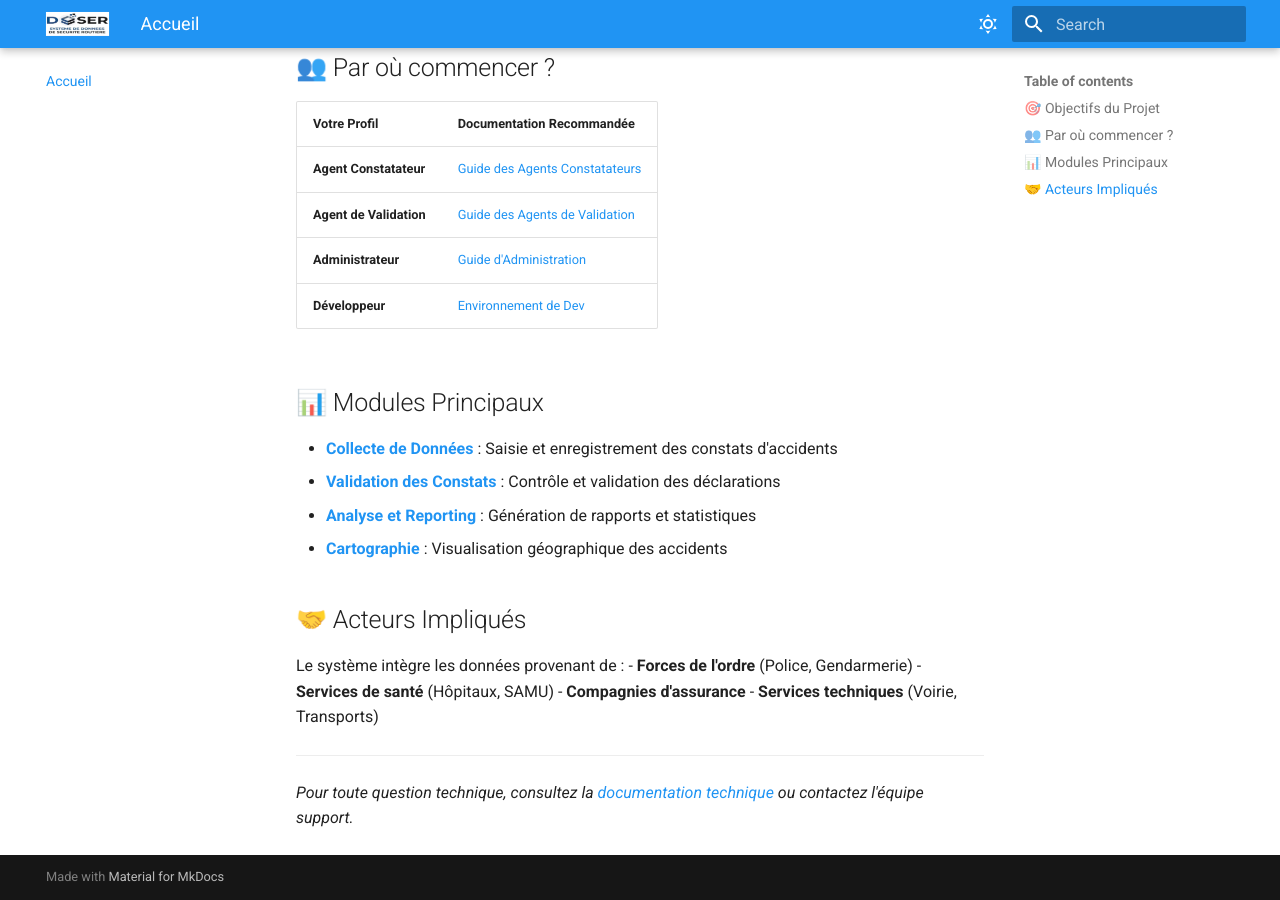
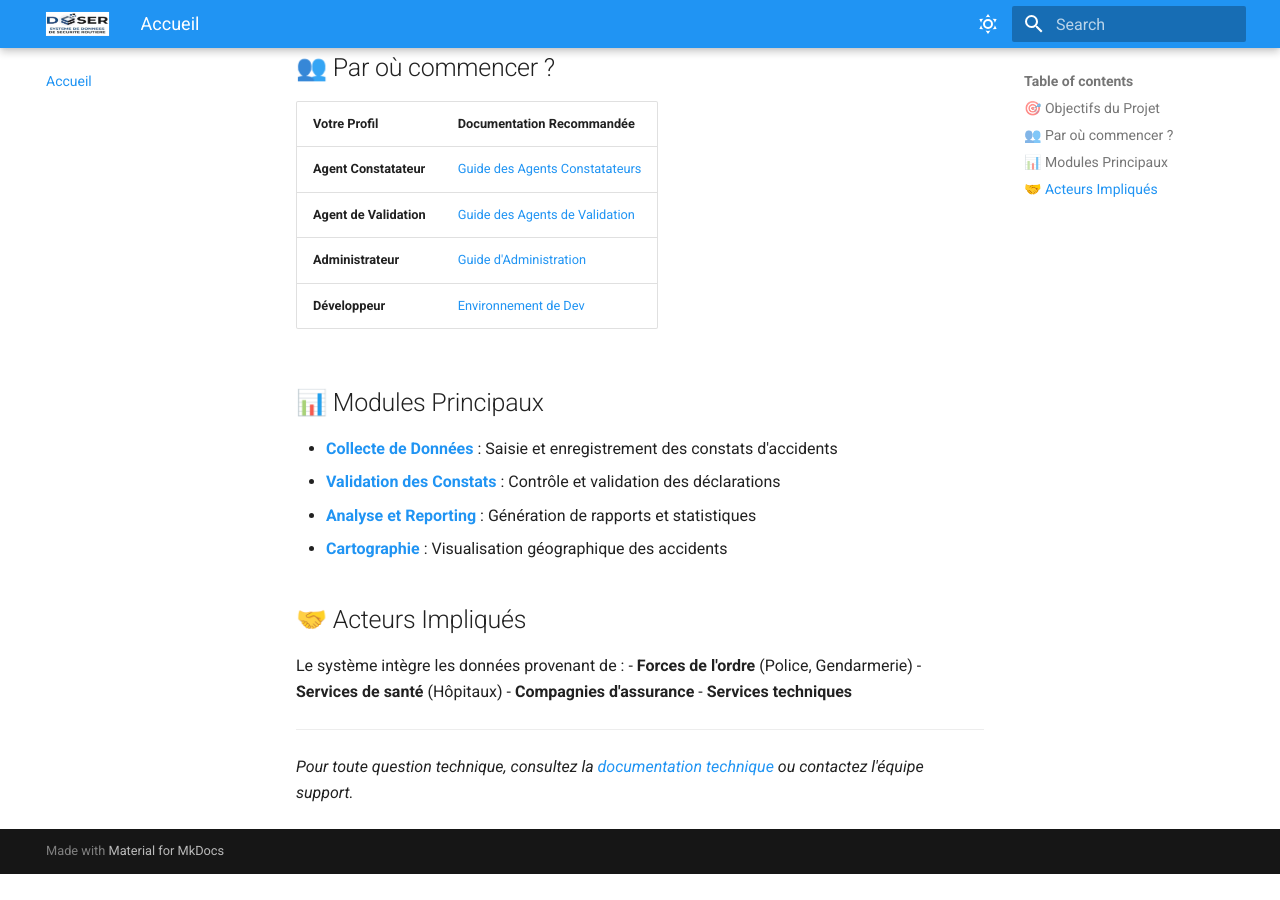
Before and after one commit to CATIS-DEVELOPER/Documentation_DOSER, an MkDocs documentation site: the page built from docs/index.md, in a window 1280 px wide and 900 px high, scrolled down 512 px. Built offline with MkDocs 1.6.1 and Material for MkDocs 9.7.7, drawn with Linux system fonts in a browser that asks for light colours; after the commit the page ends 1386 px from its top, so only the background shows below that.

```diff
--- a/docs/index.md
+++ b/docs/index.md
@@ -29,9 +29,9 @@
 
 Le système intègre les données provenant de :
 - **Forces de l'ordre** (Police, Gendarmerie)
-- **Services de santé** (Hôpitaux, SAMU)
+- **Services de santé** (Hôpitaux)
 - **Compagnies d'assurance**
-- **Services techniques** (Voirie, Transports)
+- **Services techniques**
 
 ---
 
```
Also changed, not shown: docs/acteurs/agents-constatateurs.md (deleted, +0 -3 lines), docs/developpement/plan-securite.md (+1 -3 lines).
